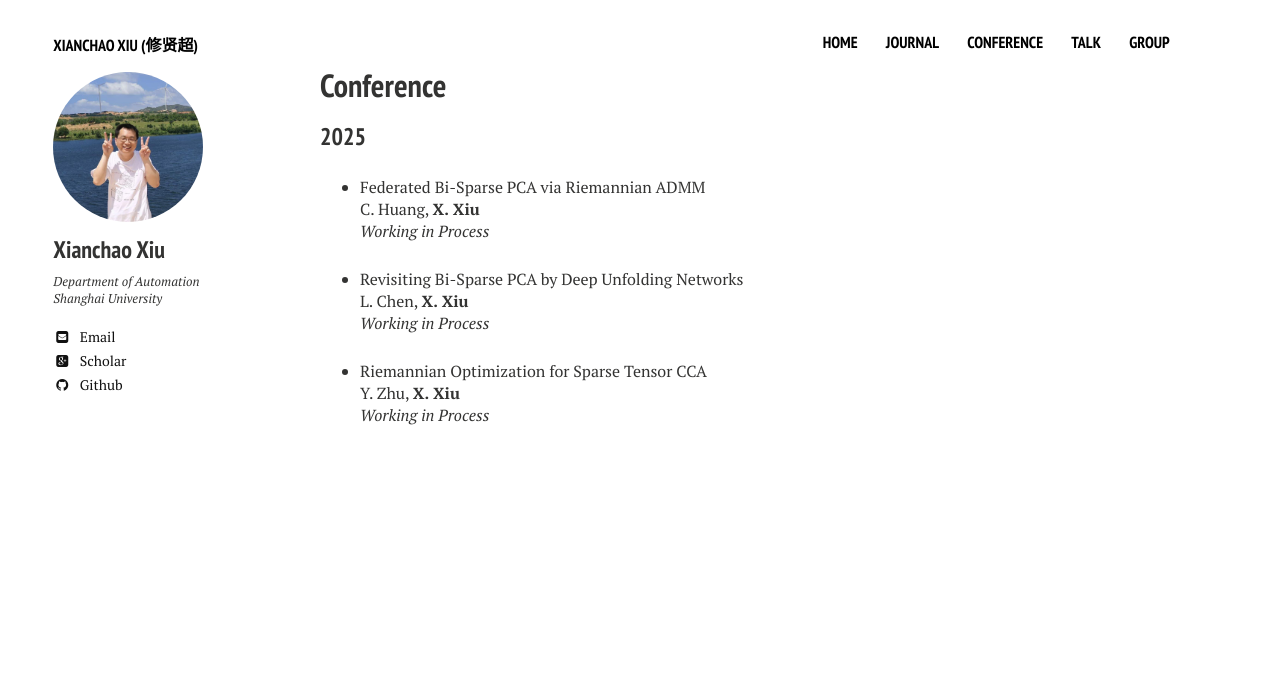
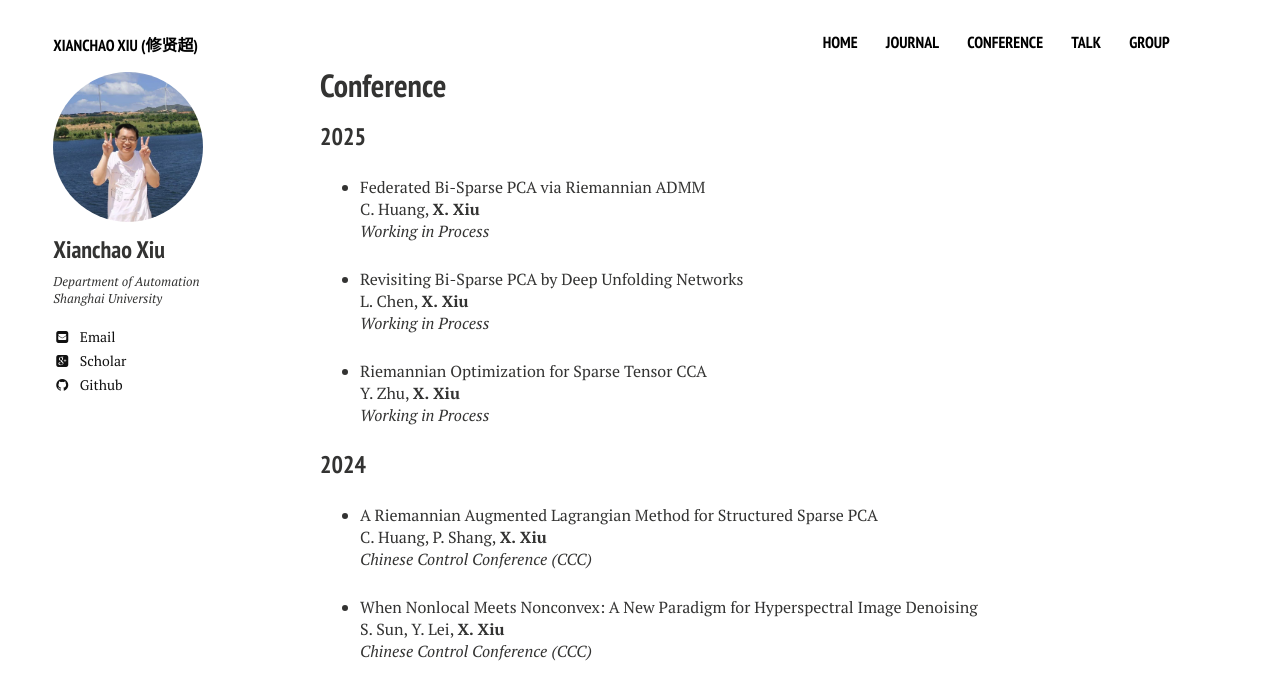
Before and after one commit to xianchaoxiu/xianchaoxiu.github.io, a Jekyll site: the page built from conference/index.md, in a window 1280 px wide. Shown: the top 700 px of the page. Built offline with Jekyll 4.4.1, drawn with Linux system fonts in a browser that asks for light colours; nearby versions of some CDN libraries.

Commit message:
Update index.md

```diff
--- a/conference/index.md
+++ b/conference/index.md
@@ -26,3 +26,13 @@ L. Chen, <b>X. Xiu</b> <br>
 * Riemannian Optimization for Sparse Tensor CCA <br>
 Y. Zhu, <b>X. Xiu</b> <br>
 <i>Working in Process</i><br>
+
+
+### 2024
+* A Riemannian Augmented Lagrangian Method for Structured Sparse PCA <br>
+C. Huang, P. Shang, <b>X. Xiu</b><br>
+<i>Chinese Control Conference (CCC)</i><br>
+
+* When Nonlocal Meets Nonconvex: A New Paradigm for Hyperspectral Image Denoising <br>
+S. Sun, Y. Lei, <b>X. Xiu</b><br>
+<i>Chinese Control Conference (CCC)</i><br>
```
